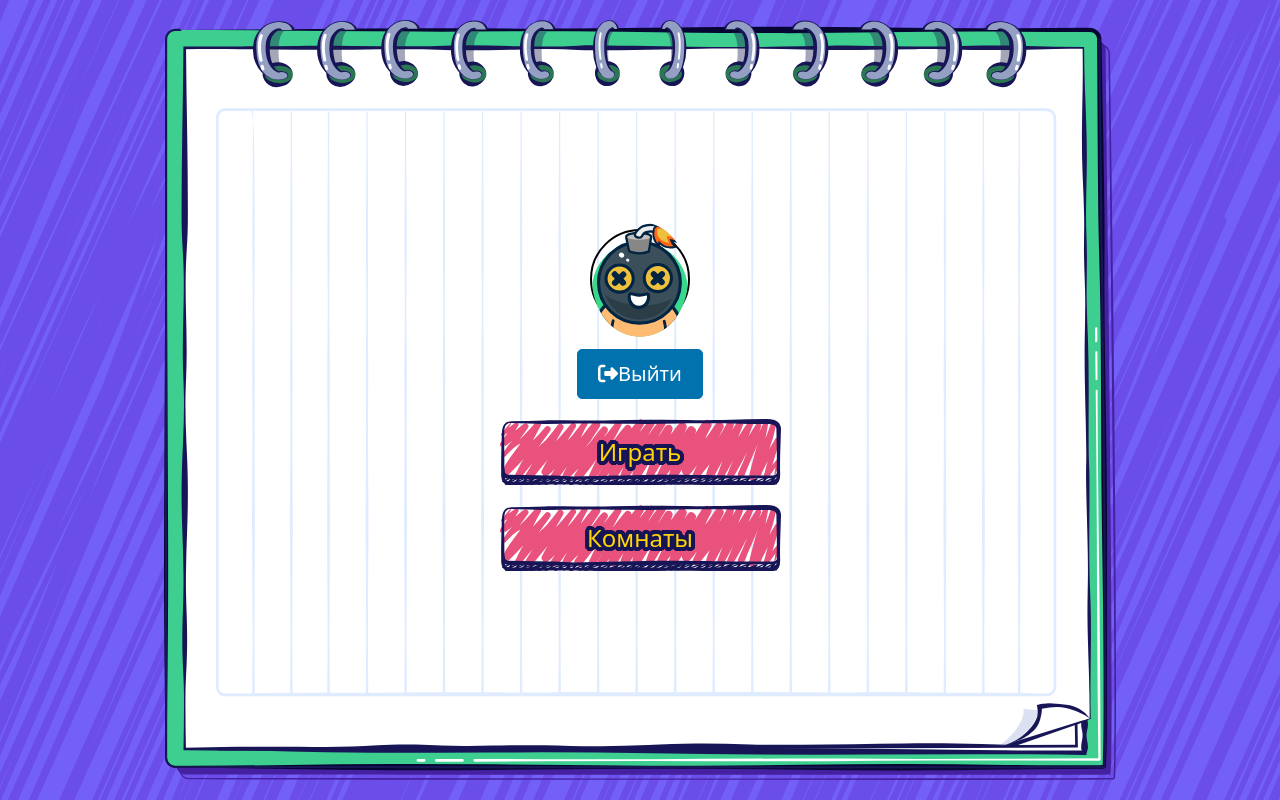
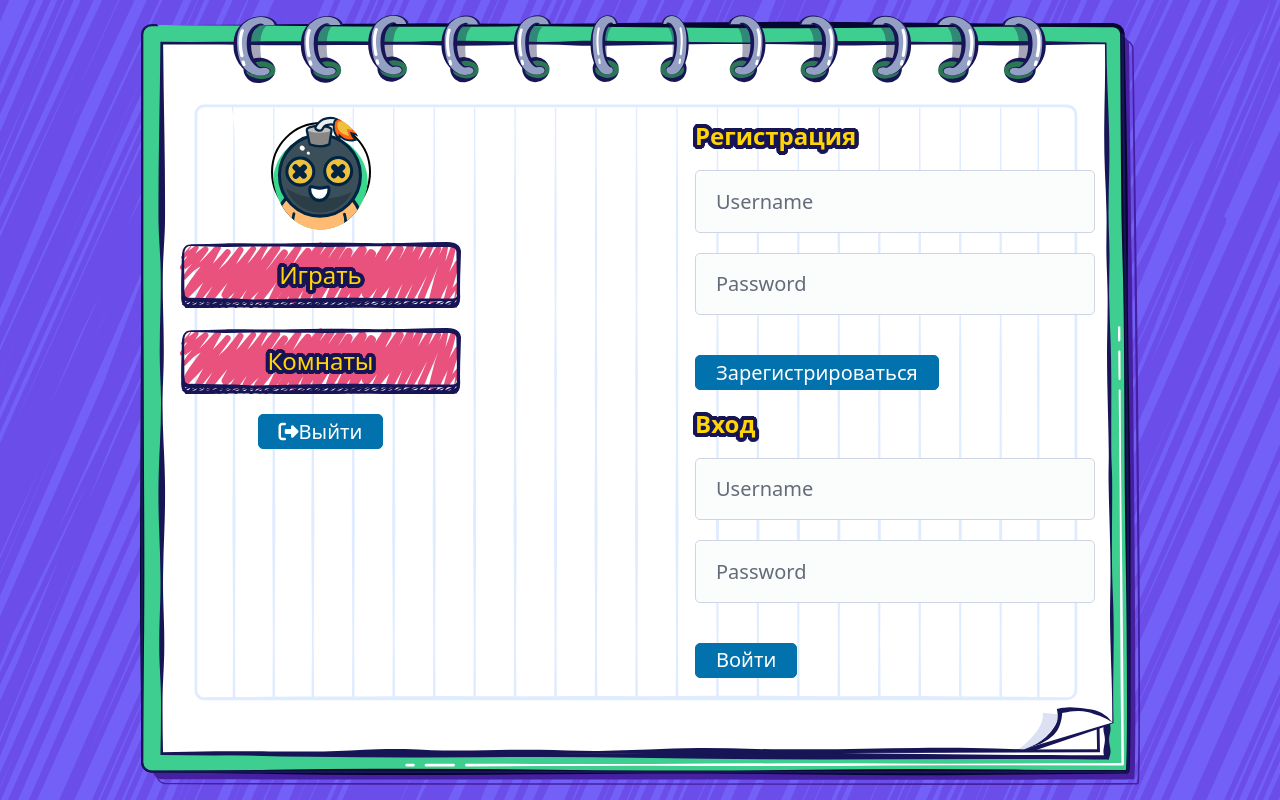
Before and after one commit to Niksha36/Draw_and_Guess, a Vue app: page / in a window 1280 px wide. Built offline with nearby package versions, Linux system fonts and the light colour scheme.

Commit message:
reg log in menu

```diff
--- a/src/components/menu.vue
+++ b/src/components/menu.vue
@@ -10,26 +10,51 @@ function goToGame() {
 
 <template>
   <div class="background">
+    <div class="menu">
+      <div class="menu-content">
+        <div class="menu-items">
+          <div class="avatar">
+            <img src="../assets/avatar.svg" alt="Avatar" class="avatar-img">
+          </div>
+          <div class="button-play fancy-button" @click="goToGame">
+            Играть
+          </div>
+          <div class="button-create-room fancy-button">
+            Комнаты
+          </div>
+          <button class="logout">
+            <i class="fas fa-sign-out-alt"></i> Выйти
+          </button>
+        </div>
+        <div v-if="!isLoggedIn" class="login-section">
+          <h2>Регистрация</h2>
+          <div class="input">
+            <input v-model="registerUsername" placeholder="Username">
+            <input v-model="registerPassword" type="password" placeholder="Password">
+          </div>
 
-    <div class="menu-wrapper">
+          <div >
+              <button class="register " @click="register">Зарегистрироваться</button>
+              <p class="error" v-if="regError">{{ regError }}</p>
+          </div>
 
-    </div>
-    <div class="wrapper">
-      <div class="avatar">
-        <img src="../assets/avatar.svg" alt="Avatar" class="avatar-img">
-      </div>
-      <button class="logout">
-        <i class="fas fa-sign-out-alt"></i> Выйти
-      </button>
-      <div class="button-play button" @click="goToGame">
-        Играть
-      </div>
-      <div class="button-create-room button">
-        Комнаты
+
+          <h2>Вход</h2>
+          <div class="input">
+            <input v-model="loginUsername" placeholder="Username">
+            <input v-model="loginPassword" type="password" placeholder="Password">
+          </div>
+
+          <div >
+              <button class="login " @click="login">Войти</button>
+          </div>
+          <p class="error" v-if="authError">{{ authError }}</p>
+        </div>
+
       </div>
     </div>
+  </div>
 
-  </div>
 </template>
 
 <style scoped>
@@ -45,12 +70,63 @@ function goToGame() {
   padding: 20px;
 }
 
-.menu-wrapper {
-  content: url("../assets/bg_content.svg");
-  height: 100%;
+.menu {
+  background-image: url("../assets/bg_content.svg");
+
+  background-size: 1000px 770px; /* или contain, или конкретные размеры */
+  height: 770px;
+  width: 1000px;
+  display: flex;
+  justify-content: center; /* Центрируем .menu-content внутри .menu */
+  align-items: center;   /* Центрируем .menu-content вертикально */
+}
+
+.menu-content {
+  display: flex;
+  justify-content: space-between; /* Располагаем элементы по краям */
+  align-items: flex-start; /* Выравниваем по верхнему краю */
+  width: 100%; /* Заполняем всю доступную ширину .menu */
+}
+
+.menu-items {
+  display: flex;
+  flex-direction: column;
+  align-items: center;
+  margin-left: 40px;
+}
+
+.input {
+
+  box-sizing: border-box;
+  width: 400px;
+}
+
+.login-section {
+  margin-right: 45px;
 }
 .logout{
-  height:50px;
+  height:35px;
+  display: flex;
+  justify-content: center;
+  align-items: center;
+  margin-top:20px
+}
+
+.register{
+  height:35px;
+  display: flex;
+  justify-content: center;
+  align-items: center;
+  margin-top:20px;
+  margin-bottom:20px;
+}
+h2{
+  color: #ffd506;
+  text-shadow: rgb(23,21,86)4px 0px 0px,rgb(23,21,86)3.87565px .989616px 0px,rgb(23,21,86)3.51033px 1.9177px 0px,rgb(23,21,86)2.92676px 2.72656px 0px,rgb(23,21,86)2.16121px 3.36588px 0px,rgb(23,21,86)1.26129px 3.79594px 0px,rgb(23,21,86).282949px 3.98998px 0px,rgb(23,21,86)-.712984px 3.93594px 0px,rgb(23,21,86)-1.66459px 3.63719px 0px,rgb(23,21,86)-2.51269px 3.11229px 0px,rgb(23,21,86)-3.20457px 2.39389px 0px,rgb(23,21,86)-3.69721px 1.52664px 0px,rgb(23,21,86)-3.95997px .56448px 0px,rgb(23,21,86)-3.97652px -.432781px 0px,rgb(23,21,86)-3.74583px -1.40313px 0px,rgb(23,21,86)-3.28224px -2.28625px 0px,rgb(23,21,86)-2.61457px -3.02721px 0px,rgb(23,21,86)-1.78435px -3.57996px 0px,rgb(23,21,86)-.843183px -3.91012px 0px,rgb(23,21,86).150409px -3.99717px 0px,rgb(23,21,86)1.13465px -3.8357px 0px,rgb(23,21,86)2.04834px -3.43574px 0px,rgb(23,21,86)2.83468px -2.82216px 0px,rgb(23,21,86)3.44477px -2.03312px 0px,rgb(23,21,86)3.84068px -1.11766px 0px,rgb(23,21,86)3.9978px -.132717px 0px;
+  font-size: 24px;
+}
+.login{
+  height:35px;
   display: flex;
   justify-content: center;
   align-items: center;
@@ -72,15 +148,9 @@ function goToGame() {
   object-fit: cover;
 }
 
-.wrapper {
-  position: absolute;
-  z-index: 1;
-  display:flex;
-  flex-direction:column;
-  justify-content:center;
-  align-items: center;
-}
-.button{
+
+
+.fancy-button{
   background-image: url("../assets/button.svg");
   width:281px;
   height:66px ;
```
